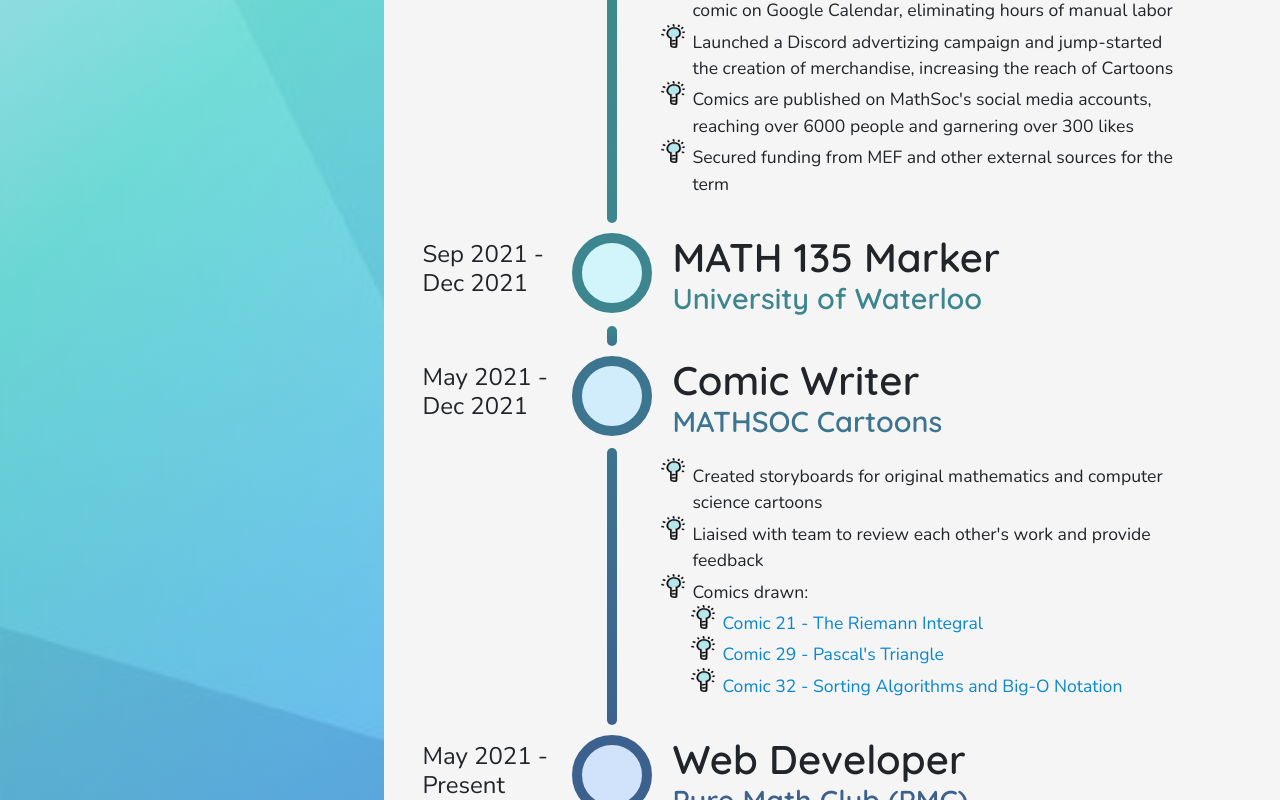
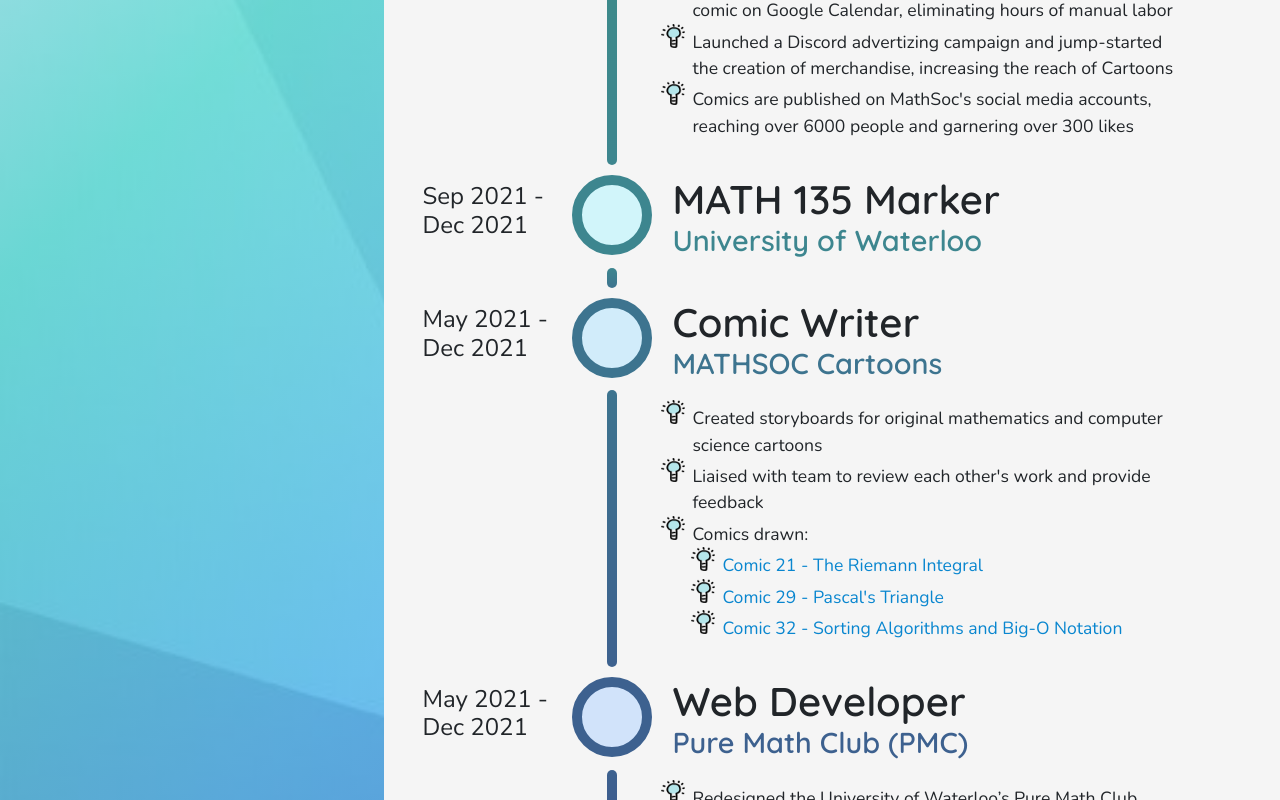
Before and after one commit to mcpenguin/the-arctic-blog, a React (Create React App) app: page / in a window 1280 px wide. Shown: the part 3720-4520 px from the top of the page. Built offline with nearby package versions, Linux system fonts and the light colour scheme.

Commit message:
small changes

```diff
--- a/public/index.html
+++ b/public/index.html
@@ -6,7 +6,7 @@
   <meta name="viewport" content="width=device-width, initial-scale=1" />
   <meta name="theme-color" content="#000031" />
 
-  <meta name="description" content="Personal website for Marcus Chan (Github username @mcpenguin)" />
+  <meta name="description" content="Hi! I'm Marcus Chan, a 2B Computer Science student at the University of Waterloo :D" />
 
   <!-- Global site tag (gtag.js) - Google Analytics -->
   <script async src="https://www.googletagmanager.com/gtag/js?id=UA-192467005-1"></script>
--- a/src/components/ExperienceEducation/experienceData.tsx
+++ b/src/components/ExperienceEducation/experienceData.tsx
@@ -18,7 +18,6 @@ let data = [
             <li>Wrote a Python script to auto-generate reminders for each comic on Google Calendar, eliminating hours of manual labor</li>
             <li>Launched a Discord advertizing campaign and jump-started the creation of merchandise, increasing the reach of Cartoons</li>
             <li>Comics are published on MathSoc's social media accounts, reaching over 6000 people and garnering over 300 likes</li>
-            <li>Secured funding from MEF and other external sources for the term</li>
         </ul>,
     },
     {
@@ -48,7 +47,7 @@ let data = [
     {
         title: "Web Developer",
         subtitle: "Pure Math Club (PMC)",
-        date: "May 2021 - Present",
+        date: "May 2021 - Dec 2021",
         content:
         <ul>
             <li>Redesigned the University of Waterloo’s Pure Math Club website</li>
```
